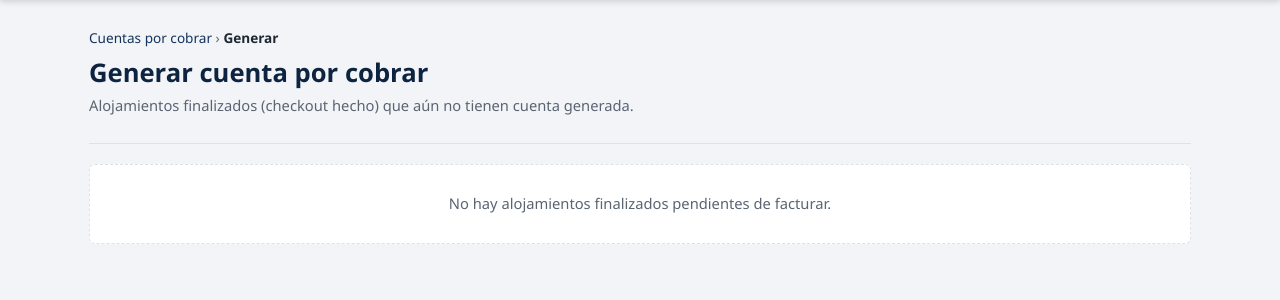
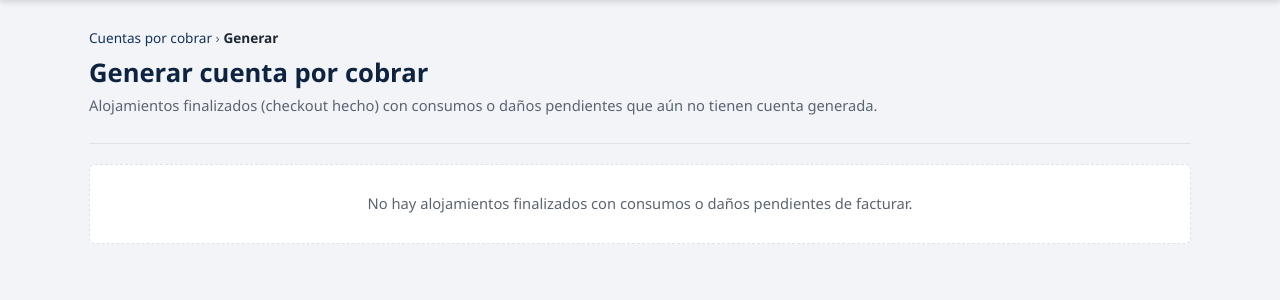
Before and after one commit to Piero134/base-de-datos-1, a Python web app: template mvp_app/app/caja/templates/caja/generar_cuenta.html in a window 1280 px wide. Shown: the part 48-348 px from the top of the page. Run offline with Jinja, Linux system fonts and the light colour scheme; the template is opened without the code that fills it, so the values that code supplies are empty.

Commit message:
No generar cuenta por cobrar si el alojamiento no tiene gastos pendientes
sp_generar_cuenta_cobrar rechazaba solo la cuenta duplicada; si un
alojamiento finalizado no tenia consumos ni danios generaba igual una
cuenta en S/0.00 con detalle vacio. Ahora rechaza con SIGNAL, y la
pantalla de Caja filtra esos alojamientos para que ni aparezcan como
candidatos.

```diff
--- a/Scripts/04_Procedimientos.sql
+++ b/Scripts/04_Procedimientos.sql
@@ -508,6 +508,11 @@ BEGIN
     SELECT v_subtotal + COALESCE(SUM(costo), 0) INTO v_subtotal
     FROM danio WHERE id_alojamiento = p_id_alojamiento AND estado = 'PENDIENTE';
 
+    IF v_subtotal = 0 THEN
+        SIGNAL SQLSTATE '45000'
+            SET MESSAGE_TEXT = 'Este alojamiento no tiene consumos ni daños pendientes; no hay nada que cobrar.';
+    END IF;
+
     SET v_impuestos = ROUND(v_subtotal * 0.18, 2);
     SET v_total = v_subtotal + v_impuestos;
 
--- a/mvp_app/app/caja/templates/caja/generar_cuenta.html
+++ b/mvp_app/app/caja/templates/caja/generar_cuenta.html
@@ -4,7 +4,7 @@
 <div class="page-header">
   <div class="breadcrumb"><a href="{{ url_for('caja.cuentas') }}">Cuentas por cobrar</a> &rsaquo; <span class="current">Generar</span></div>
   <h1>Generar cuenta por cobrar</h1>
-  <p class="subtitle">Alojamientos finalizados (checkout hecho) que aún no tienen cuenta generada.</p>
+  <p class="subtitle">Alojamientos finalizados (checkout hecho) con consumos o daños pendientes que aún no tienen cuenta generada.</p>
 </div>
 {% if alojamientos %}
 <form class="card" method="post">
@@ -18,6 +18,6 @@
   <button type="submit">Generar cuenta</button>
 </form>
 {% else %}
-<p class="empty-state">No hay alojamientos finalizados pendientes de facturar.</p>
+<p class="empty-state">No hay alojamientos finalizados con consumos o daños pendientes de facturar.</p>
 {% endif %}
 {% endblock %}
```
Also changed, not shown: mvp_app/app/caja/routes.py (+8 -0 lines).
